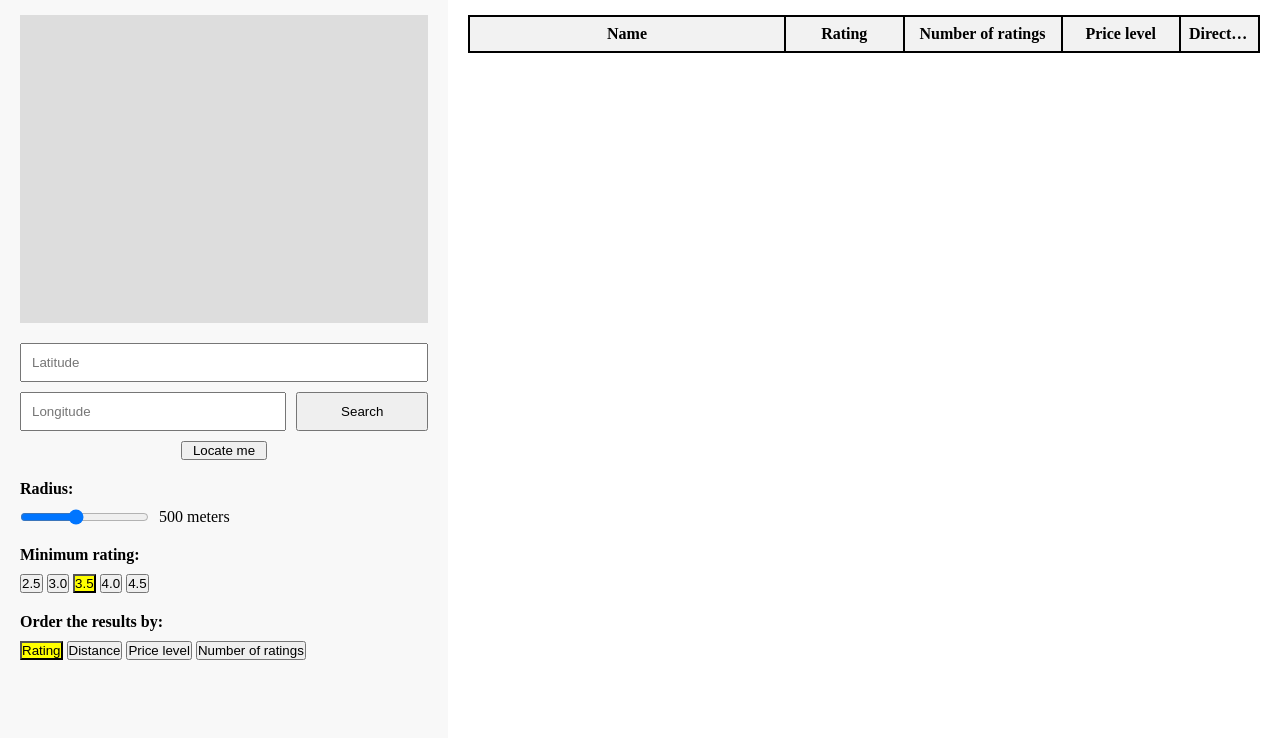
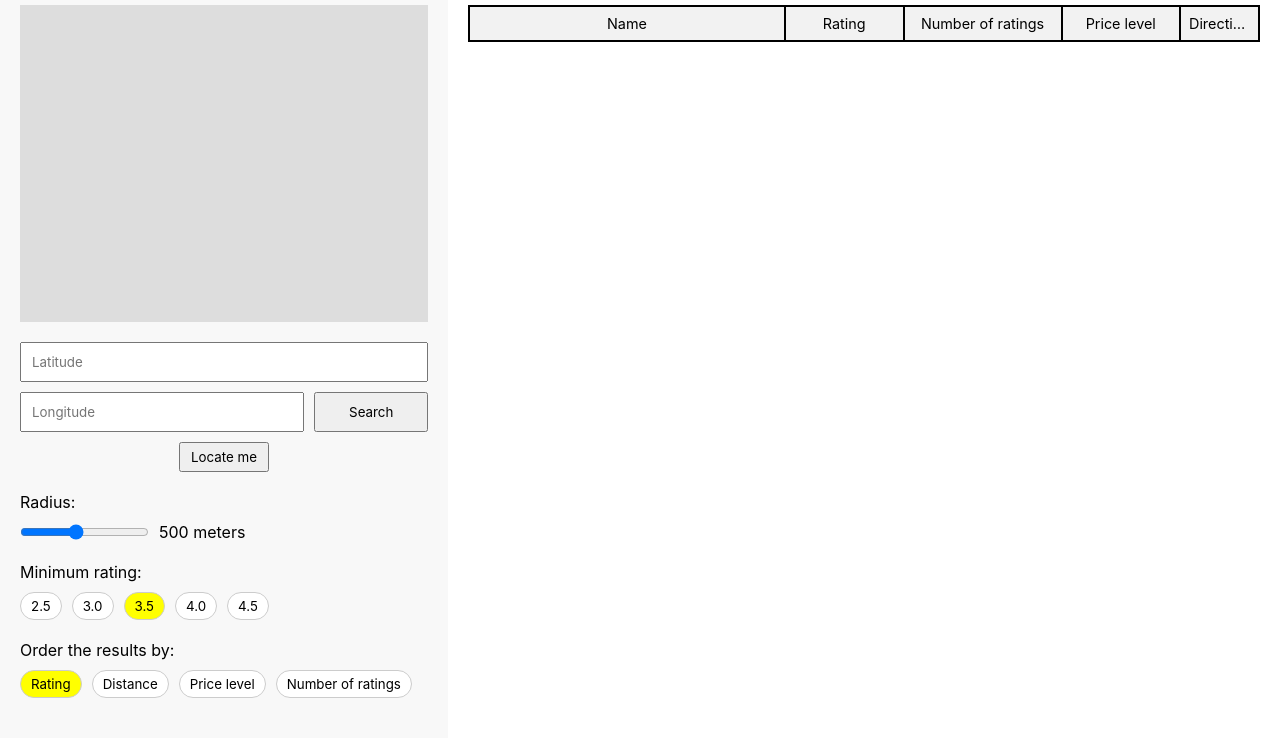
Before and after one commit to Ale578/Restaurant_Finder, a plain HTML site: page index.html in a window 1280 px wide. Shown: the part 62-800 px from the top of the page. Drawn offline with Linux system fonts and the light colour scheme; a script that the page names is missing.

Commit message:
Fix bug where minimum rating and order by buttons weren't warping when there wasn't enough available space

```diff
--- a/index.html
+++ b/index.html
@@ -10,6 +10,7 @@
 
     <script type='text/javascript' src='config.js'></script>
     <script src="map.js" defer></script>
+
     <!-- <link rel="icon" href="favicon.ico" type="image/x-icon"> -->
 </head>
 <body>
@@ -20,7 +21,6 @@
 
     <div id="main">
         <div id="content">
-            <!-- <div class="side"></div> -->
             <div id="leftPanel">
                 <div id="map"></div>
                 <div id="optionsContainer">
@@ -42,20 +42,23 @@
 
                     <div id="minimumRatingContainer">
                         <h4>Minimum rating:</h4>
-                        <!-- <select id="minimumRating"></select> -->
+                        <div>
                             <button class="rating">2.5</button>
                             <button class="rating">3.0</button>
                             <button class="rating" style="background-color: yellow">3.5</button>
                             <button class="rating">4.0</button>
                             <button class="rating">4.5</button>
                         </div>
+                    </div>
 
                     <div id="orderByContainer">
                         <h4>Order the results by:</h4>
+                        <div>
                             <button class="order" style="background-color: yellow">Rating</button>
                             <button class="order">Distance</button>
                             <button class="order">Price level</button>
                             <button class="order">Number of ratings</button>
+                        </div>
                     </div>
                 </div>
             </div>
@@ -74,7 +77,6 @@
                     </tbody>
                 </table>
             </div>
-        <!-- <div class="side"></div> -->
         </div>
     </div>
 </body>
--- a/styles.css
+++ b/styles.css
@@ -1,3 +1,5 @@
+@import url('https://fonts.googleapis.com/css2?family=Roboto:wght@400;700&display=swap');
+
 * {
     margin: 0;
     padding: 0;
@@ -7,61 +9,57 @@
 html, body {
     display: flex;
     flex-direction: column;
+    width: 100%;
     height: 100%;
-    width: 100%;
     min-width: 600px;
     min-height: 400px;
-    background-color:rgb(67, 106, 223);
+    background-color:rgb(215, 215, 215);
+    align-items: center;
 }
 
 header {
     display: flex;
     justify-content: center;
     align-items: center;
-    /* margin: 0 42px; */
     padding: 10px 0;
     background-color:rgb(67, 106, 223);
+    width: 100%;
+}
+
+h1, h2, h4, div, input, button, th, td {
+    font-family: -apple-system, BlinkMacSystemFont, 'Segoe UI', Roboto, Arial;
+    font-weight: normal;
 }
 
 h1 {
-   /* flex: 3; */
-   width: 35%;
-
-   text-align: center;
-   /* margin: 0 20px; */
-
-   flex-shrink: 0;
-   max-width: 638px;
+    width: 35%;
+    text-align: center;
+    flex-shrink: 0;
+    max-width: 638px;
+    font-size: 1.4em;
 }
 
 h2 {
-    /* flex: 5; */
     width: 65%;
-
-
     text-align: center;
     flex-shrink: 0;
     max-width: 1548px;
-
+    font-size: 1.2em;
 }
 
+h4 {
+    font-size: 1em;
+}
 
 #main {
     display: flex;
+    width: 100%;
     height: 100%;
-    width: 100%;
     min-width: 600px;
     min-height: 400px;
     justify-content: center;
-
 }
 
-.side {
-    flex-grow: 1;
-    flex-shrink: 10;
-    flex-basis: 100px;
-    background-color:rgb(241, 241, 241);
-}
 
 #content {
     flex-grow: 1;
@@ -80,7 +78,7 @@ h2 {
     min-width: 200px;
     min-height: 200px;
 
-    width: 35%;
+    flex: 1 1 35%;
     height: 100%;
 
     background-color: #f8f8f8;
@@ -92,20 +90,22 @@ h2 {
 
 #map {
     width: 100%;
-    /* aspect-ratio: 1 / 1; */
-    flex: 8 1 auto;
+    flex: 1 2 auto;
+
     min-height: 170px;
     max-height: 600px;
     max-width: 600px;
     background-color: #ddd;
     align-self: center;
     margin-bottom: 20px;
+    border: none;
 }
+
 
 #optionsContainer {
     display: flex;
     flex-direction: column;
-    flex: 1 0 auto;
+    flex: 0 0 auto;
     min-height: 149px;
     width: 100%;
 }
@@ -116,7 +116,6 @@ h2 {
     flex-flow: row wrap;
     margin-bottom: 10px;
     gap: 10px;
-
 }
 
 #currentLatitude,
@@ -128,18 +127,19 @@ h2 {
 #currentLatitude:focus,
 #currentLongitude:focus {
     outline: none;
-
 }
 
 #search {
     padding: 10px;
     flex-grow: 1;
+    cursor: pointer;
 }
 
 #locateMe {
     align-self: center;
-    padding: 0 10px;
+    padding: 5px 10px;
     margin-bottom: 20px;
+    cursor: pointer;
 }
 
 #radiusContainer {
@@ -153,18 +153,52 @@ h2 {
 #radiusContainer div{
     display: flex;
     align-items: center;
+    flex-flow: row wrap;
+
 }
 
 #radiusSlider {
     margin-right: 10px;
+    cursor: pointer;
 }
 
 #minimumRatingContainer {
+    display: flex;
+    flex-direction: column;
     margin-bottom: 20px;
 }
 
 #minimumRatingContainer h4 {
     margin-bottom: 10px;
+}
+
+#minimumRatingContainer div {
+    display: flex;
+    gap: 10px;
+    flex-flow: row wrap;
+
+}
+
+.rating {
+    flex-shrink: 0;
+    padding: 5px 10px;
+    background-color: white;
+    border: 1px solid #ccc;
+    border-radius: 20px;
+    cursor: pointer;
+    transition: background-color 0.4s, box-shadow 0.3s;
+}
+
+.rating:focus,
+.rating:active {
+  outline: none;
+  background-color: yellow;
+  box-shadow: 0px 4px 8px rgba(0, 0, 0, 0.2);
+  border-radius: 20px;
+}
+
+.rating:active {
+    transform: scale(0.99);
 }
 
 #orderByContainer {
@@ -174,11 +208,43 @@ h2 {
     margin-bottom: 10px;
 }
 
+#orderByContainer div {
+    display: flex;
+    gap: 10px;
+    align-items: center;
+    flex-flow: row wrap;
+
+}
+
+.order {
+    padding: 5px 10px;
+    background-color: white;
+    border: 1px solid #ccc;
+    border-radius: 20px;
+    cursor: pointer;
+    transition: background-color 0.4s, box-shadow 0.3s;
+}
+
+.order:focus,
+.order:active {
+  outline: none;
+  background-color: yellow;
+  box-shadow: 0px 4px 8px rgba(0, 0, 0, 0.2);
+  border-radius: 20px;
+}
+
+
+.order:active {
+    transform: scale(0.99);
+  }
+
 #rightPanel {
     overflow-y: auto;
     padding: 20px;
     background-color: white;
-    width: 65%;
+
+    flex: 2 2 65%;
+
 }
 
 table {
@@ -195,6 +261,8 @@ th, td {
     padding: 8px;
     text-align: center;
     white-space: nowrap;
+
+    font-size: 0.9em;
 }
 
 th {
```
Lines whose indentation alone changed are shown as unchanged.
